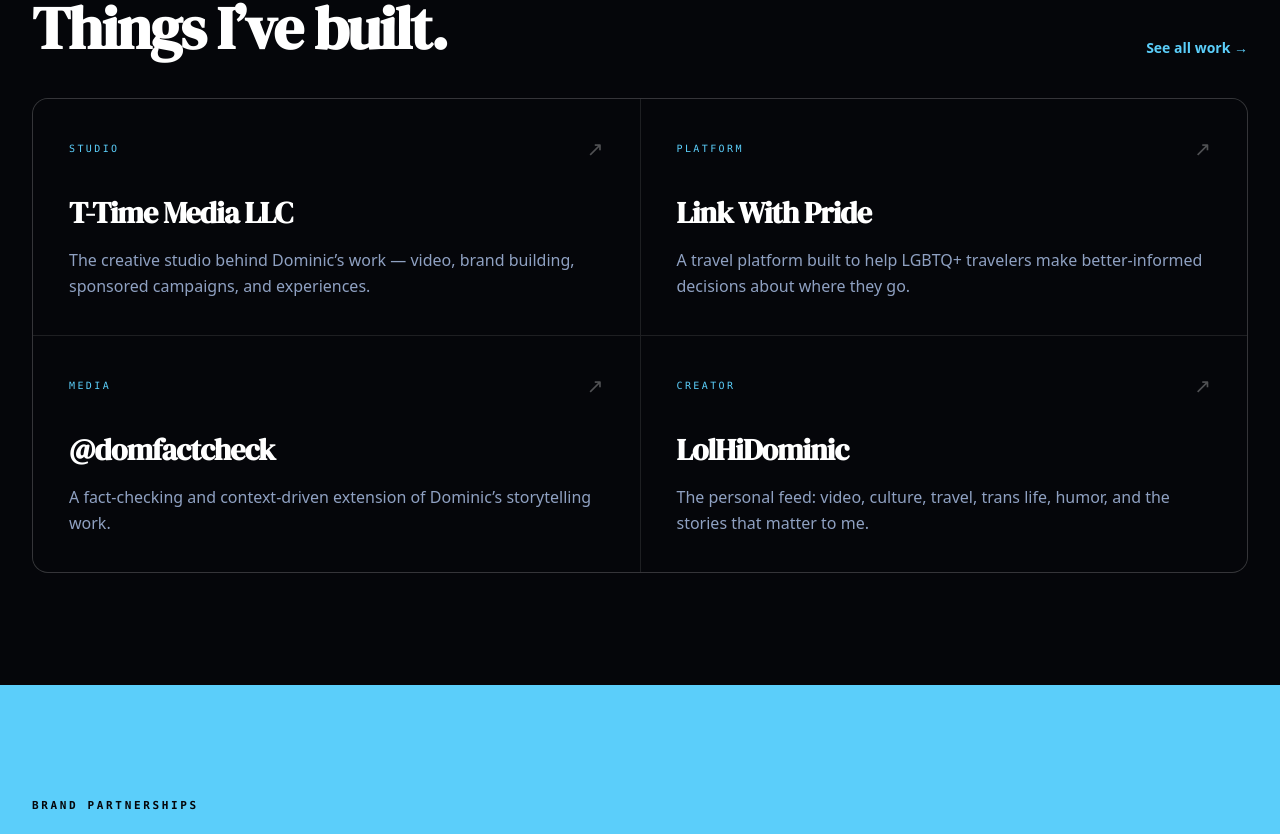
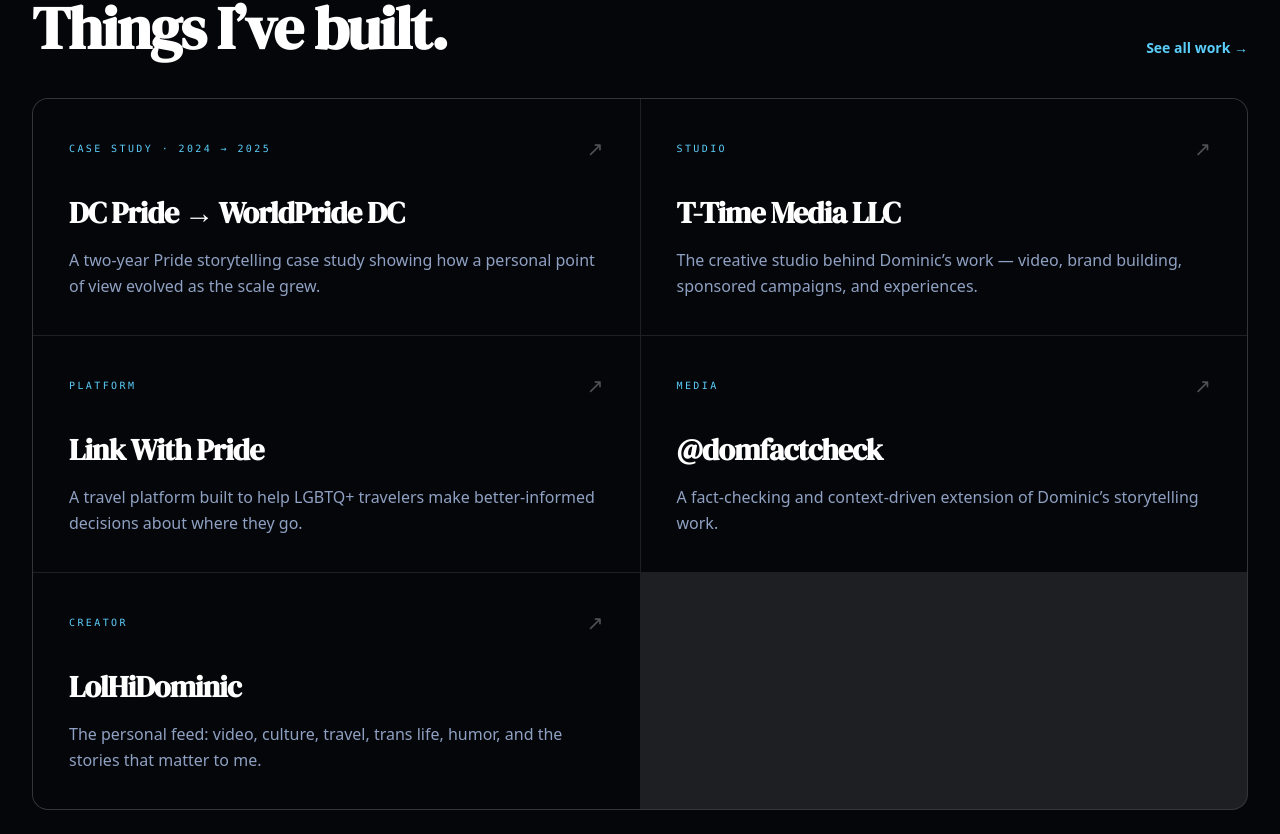
Before and after one commit to rageinstall/lolhidominic.com, a Next.js app: page / in a window 1280 px wide. Shown: the part 1641-2475 px from the top of the page. Built offline with nearby package versions, Linux system fonts and the light colour scheme; a web font is replaced by a local one.

Commit message:
Add flagship Pride case study to homepage work

```diff
--- a/app/page.tsx
+++ b/app/page.tsx
@@ -22,6 +22,7 @@ const stats = [
 ];
 
 const work = [
+  { title: "DC Pride → WorldPride DC", type: "Case study · 2024 → 2025", body: "A two-year Pride storytelling case study showing how a personal point of view evolved as the scale grew.", href: "/work/dc-pride-worldpride" },
   { title: "T-Time Media LLC", type: "Studio", body: "The creative studio behind Dominic’s work — video, brand building, sponsored campaigns, and experiences.", href: "/work-with-me#t-time-media" },
   { title: "Link With Pride", type: "Platform", body: "A travel platform built to help LGBTQ+ travelers make better-informed decisions about where they go.", href: "/link-with-pride" },
   { title: "@domfactcheck", type: "Media", body: "A fact-checking and context-driven extension of Dominic’s storytelling work.", href: "https://instagram.com/domfactcheck" },
```
